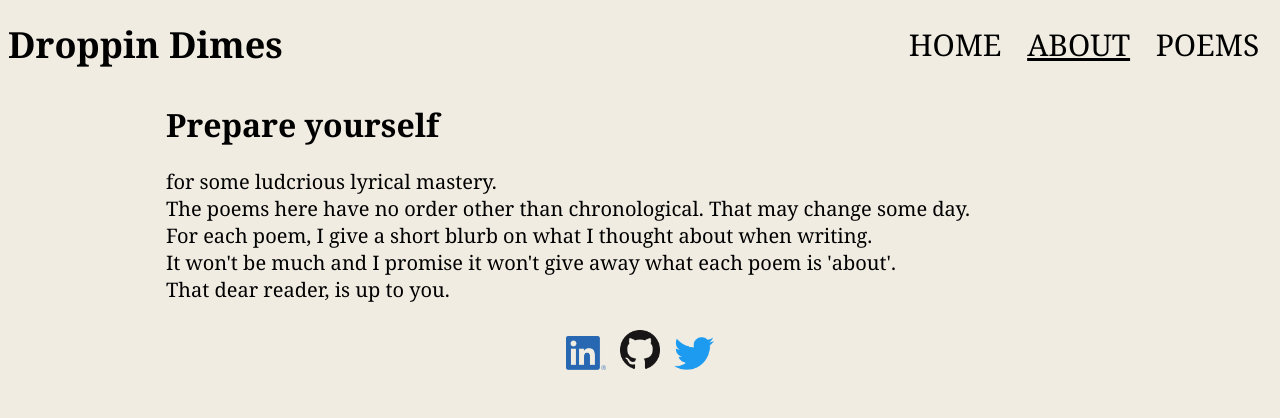
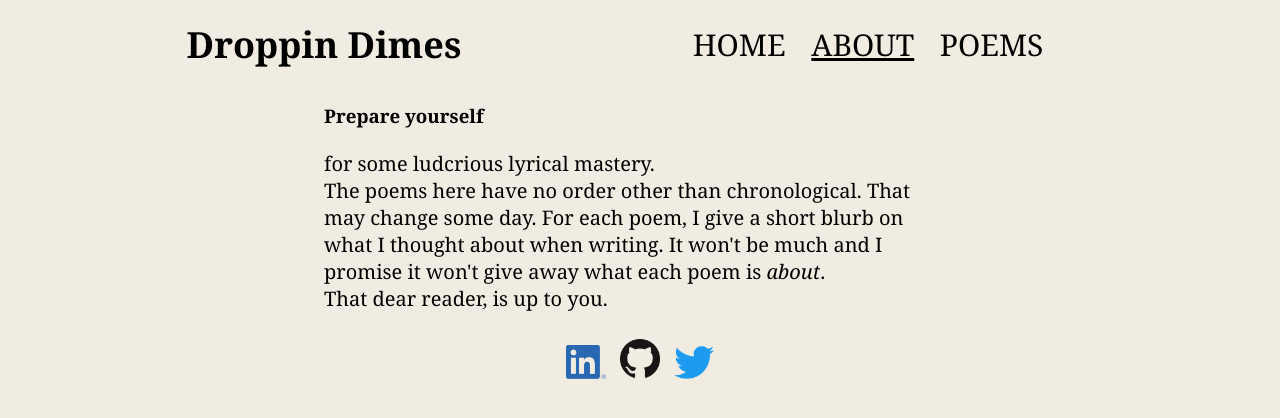
Before and after one commit to jmathena1/droppin-dimes, a Jekyll site: the page built from docs/about-droppin-dimes.html, in a window 1280 px wide. Shown: the top 418 px of the page. Built offline with Jekyll 4.4.1, drawn with Linux system fonts in a browser that asks for light colours.

Commit message:
fix nav bar alignment
also delete some old css classes that are not in use

```diff
--- a/docs/_layouts/default-droppin-dimes.html
+++ b/docs/_layouts/default-droppin-dimes.html
@@ -13,11 +13,11 @@
 
 	</head>
 
-	<header class="container-flexbox">
+	<header class="website-header">
 		<b class='homepage-title'>
 		Droppin Dimes
 		</b>
-		<div id='navigation'>
+		<div id='navigation' class="container-flexbox">
 			{% include navigation.html %}
 		</div>
 	</header>
--- a/docs/_sass/main.scss
+++ b/docs/_sass/main.scss
@@ -61,15 +61,26 @@ html {
 	width: 100%;
 	max-width: 100%;
 	display: flex;
-	justify-content: space-between;
-	align-items: center;
+	flex-grow: 1;
+	flex-flow: column nowrap;
+	justify-content: center;
 }
 
 .homepage-title {
-	width: 33%;
+	width: 100%;
+	max-width: 100%;
 	display: flex;
+	flex-wrap: nowrap;
+	justify-content: center;
 	font-size: 36px;
-	text-align: center;
+}
+
+.website-header {
+	color: #000000;
+	width: 100%;
+	display: flex;
+	justify-content: space-between;
+	align-items: center;
 }
 
 .website-footer {
@@ -138,7 +149,7 @@ a.nav-bar-menu:hover {
 }
 
 .about-page-content {
-	width: 75%;
+	width: 50%;
 	margin: auto;
 }
 
@@ -197,19 +208,6 @@ p.about-page-content {
 	text-align: center;
 }
 
-.solid-port-section-divider {
-	border-top: 3px solid #000000;
-}
-
-.solid-blog-section-divider {
-	border-top: 1.5px solid #000000;
-	width: 25%;
-}
-
-a {
-	color: #ff48a5;
-	text-decoration: none;
-}
 a:hover {
 	text-decoration: underline;
 }
--- a/docs/about-droppin-dimes.html
+++ b/docs/about-droppin-dimes.html
@@ -5,12 +5,12 @@ title: About - Droppin Dimes
 
 <body>
     <br>
-    <h1 class="about-page-content">Prepare yourself</h2>
+    <h3 class="about-page-content">Prepare yourself</h3>
         <br>
     <p class="about-page-content"> for some ludcrious lyrical mastery.<br>
-        The poems here have no order other than chronological. That may change some day.<br>
-        For each poem, I give a short blurb on what I thought about when writing.<br>
-        It won't be much and I promise it won't give away what each poem is 'about'.<br>
+        The poems here have no order other than chronological. That may change some day.
+        For each poem, I give a short blurb on what I thought about when writing.
+        It won't be much and I promise it won't give away what each poem is <em>about</em>.<br>
         That dear reader, is up to you.</p>
         <br>
 <body>
```
Also changed, not shown: 10 other files.
